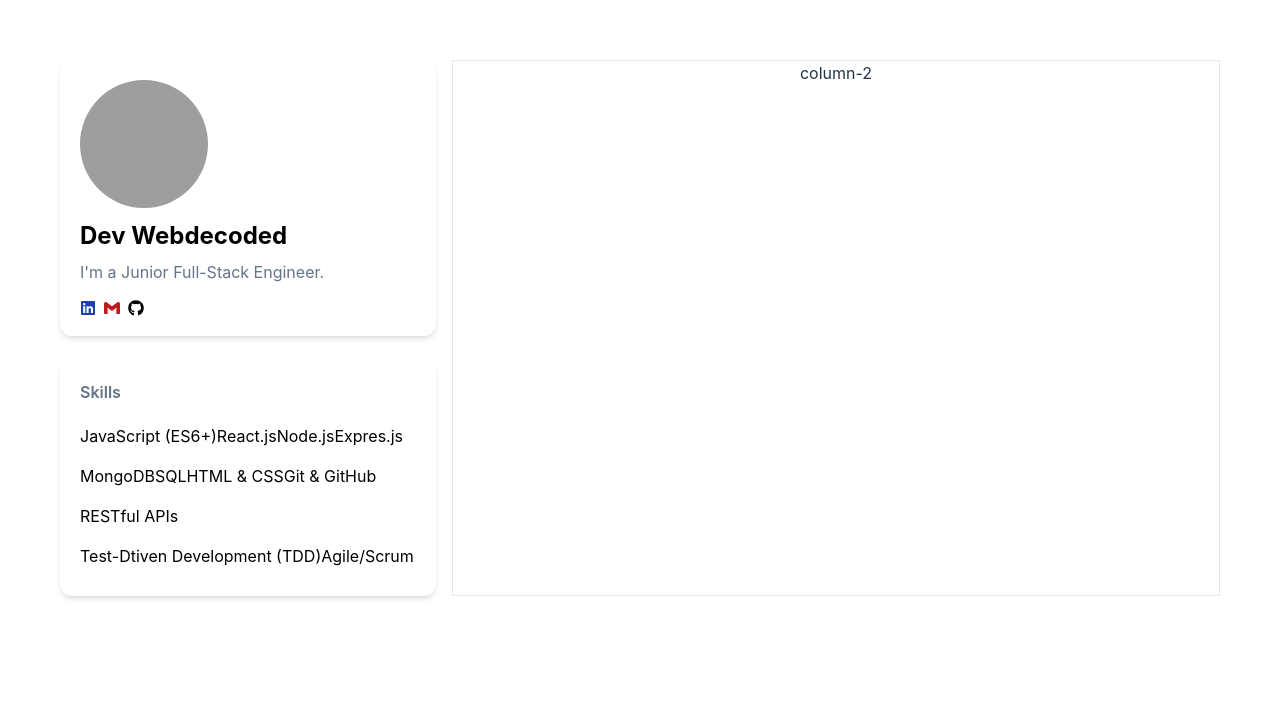
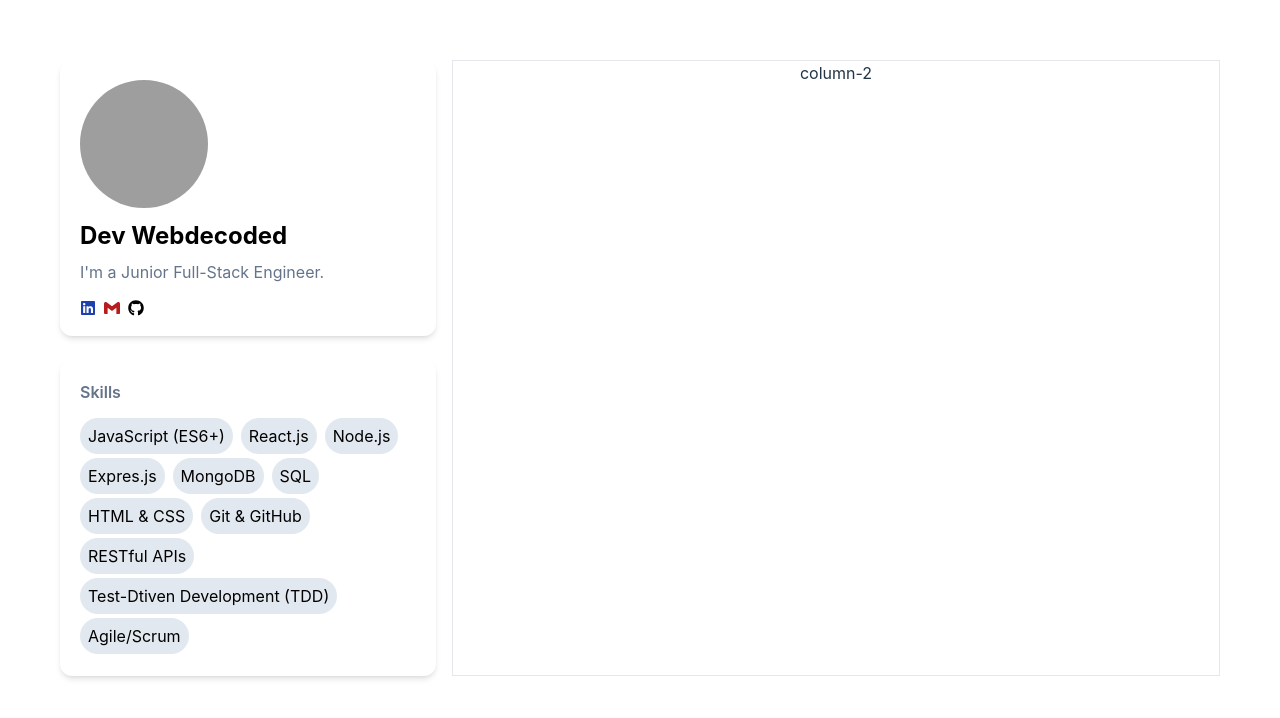
Before and after one commit to sadiaprova12/My-Dev-App, a React (Vite) app: page / in a window 1280 px wide. Shown: the top 718 px of the page. Built offline with nearby package versions, Linux system fonts and the light colour scheme; grey boxes are pictures that could not be loaded.

Commit message:
import tag

```diff
--- a/src/assets/sections/Skills.jsx
+++ b/src/assets/sections/Skills.jsx
@@ -1,3 +1,4 @@
+import Tag from "../components/Tag";
 const skills = [
     "JavaScript (ES6+)",
     "React.js",
@@ -18,7 +19,11 @@ const Skills = () => {
             <h2 className="text-slate-lg md:text-slate-2xl text-secondary-foreground mb-3 text-slate-500 font-semibold">Skills</h2>
             <ul className="flex flex-wrap leading-10 ">
                 {skills.map((skill, index) => (
-                   <li key={index}>{skill}</li>
+                   <li key={index}
+                   className="mr-2"
+                   >
+                    <Tag name={skill} />
+                    </li>
                 ))}
             </ul>
         </section>
```
